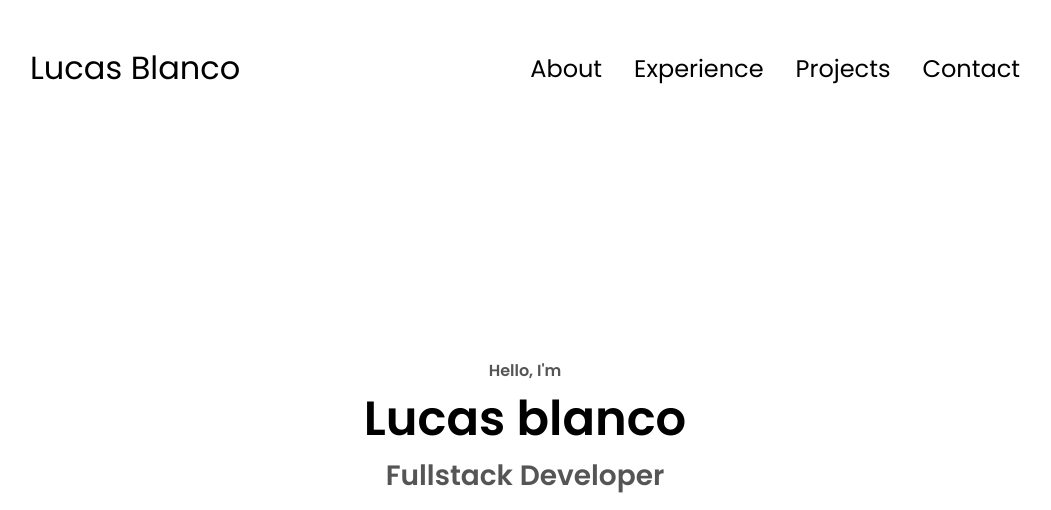
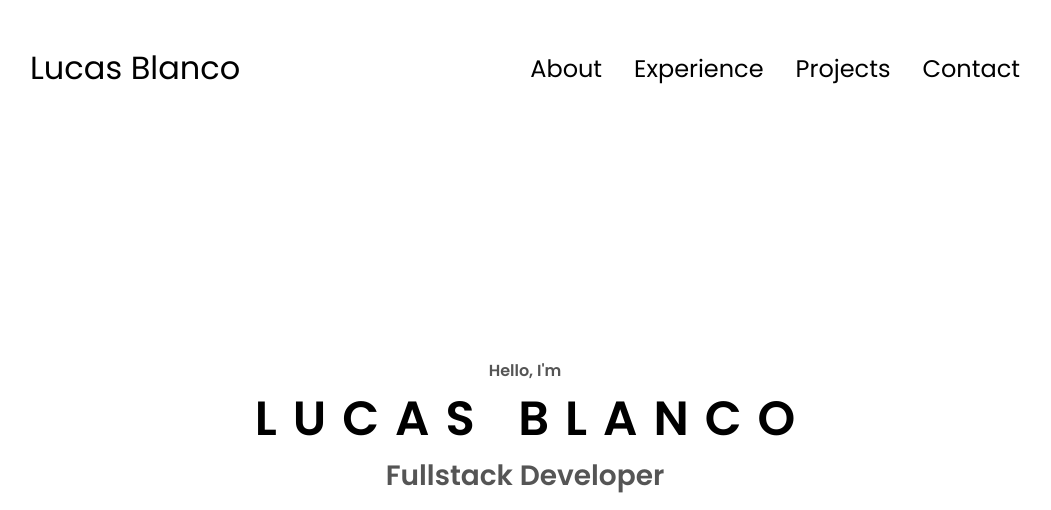
Before and after one commit to FixGlitch/Portfolio-v1-, a plain HTML site: page index.html in a window 1280 px wide. Shown: the top 510 px of the page, without its empty margins (115-1166 px from the left). Drawn offline with Linux system fonts and the light colour scheme.

Commit message:
portfolio

```diff
--- a/index.html
+++ b/index.html
@@ -39,7 +39,7 @@
     <section id="profile">
       <div class="section__text">
         <p class="section__text__p1">Hello, I'm</p>
-        <h1 class="title">Lucas blanco</h1>
+        <h1 class="title"> LUCAS BLANCO</h1>
         <p class="section__text__p2">Fullstack Developer</p>
         <div class="btn-container">
           <button
--- a/style.css
+++ b/style.css
@@ -195,7 +195,9 @@ section {
 }
 
 .title {
+  padding-left: 1rem;
   font-size: 3rem;
+  letter-spacing: 1rem;
   text-align: center;
 }
 
```
